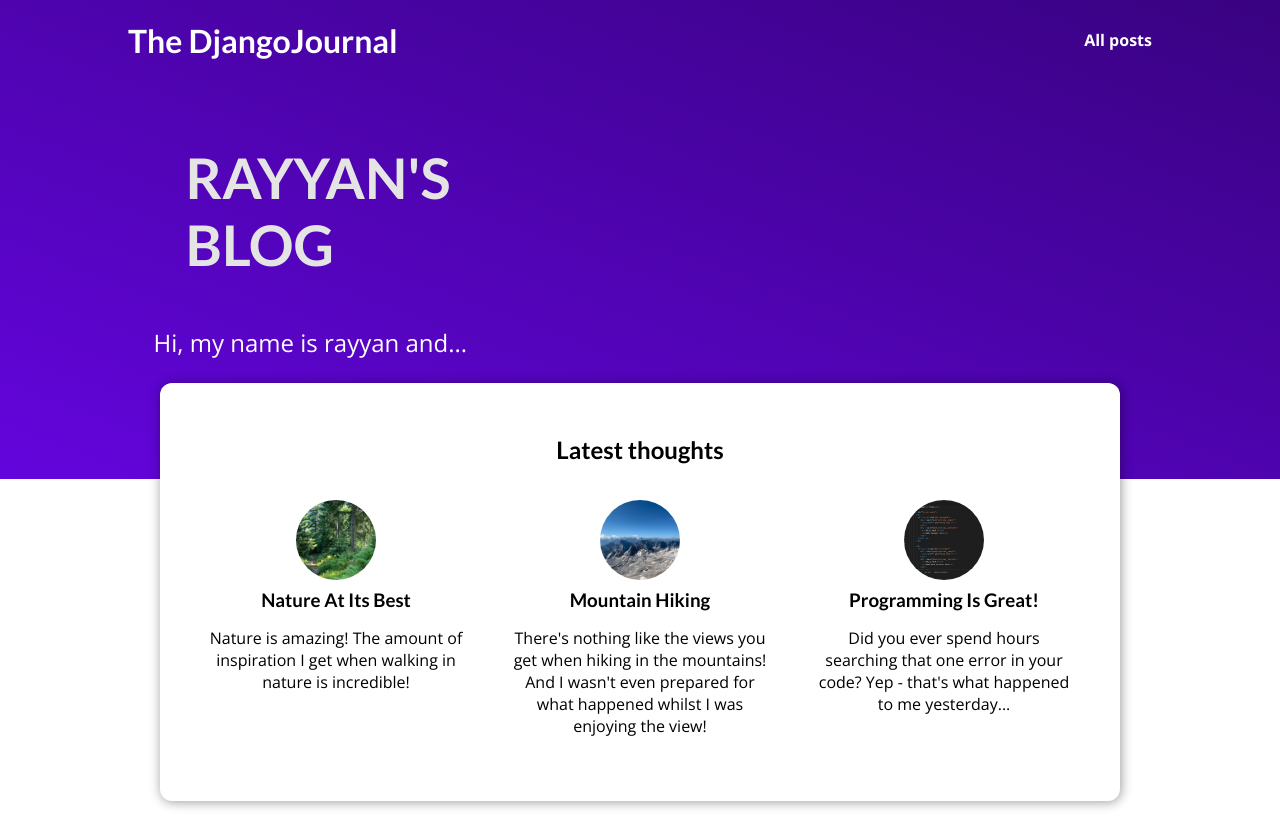
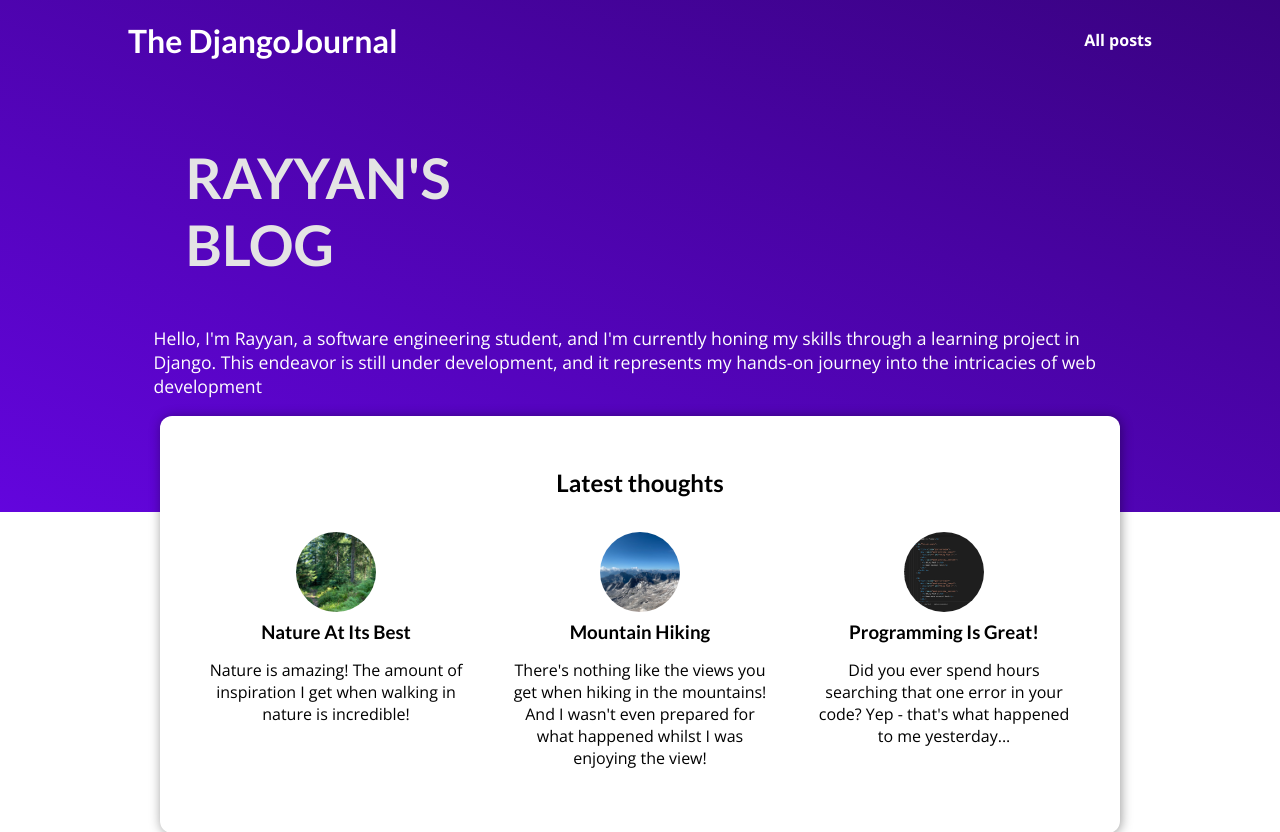
Before and after one commit to RayyanS3/the-django-journal, a Django app: page / in a window 1280 px wide. Shown: the top 832 px of the page. Run offline with Django 4.2, Linux system fonts and the light colour scheme.

Commit message:
Added favIcon and changed hme text

```diff
--- a/blog/static/blog/styles/index.css
+++ b/blog/static/blog/styles/index.css
@@ -30,7 +30,7 @@
 
   #welcome p {
     color: white;
-    font-size: 1.5rem;
+    font-size: 1.1rem;
   }
 
   #latest-posts {
--- a/blog/templates/base.html
+++ b/blog/templates/base.html
@@ -6,6 +6,7 @@
     <meta charset="utf-8" />
     <meta http-equiv="X-UA-Compatible" content="IE=edge" />
     <title>{% block pg_title %}Default title{% endblock %}</title>
+    <link rel="icon" href="blog/images/logo.jpg" >
     <meta name="description" content="" />
     <meta name="viewport" content="width=device-width, initial-scale=1" />
     {% block custom_css %}{% endblock %}
--- a/blog/templates/home.html
+++ b/blog/templates/home.html
@@ -14,7 +14,7 @@
     <header>
         <h2>RAYYAN'S BLOG</h2>
     </header>
-    <p>Hi, my name is rayyan and...</p>
+    <p>Hello, I'm Rayyan, a software engineering student, and I'm currently honing my skills through a learning project in Django. This endeavor is still under development, and it represents my hands-on journey into the intricacies of web development</p>
 </section>
 
 
```
Also changed, not shown: blog/static/blog/images/logo.jpg (added).
